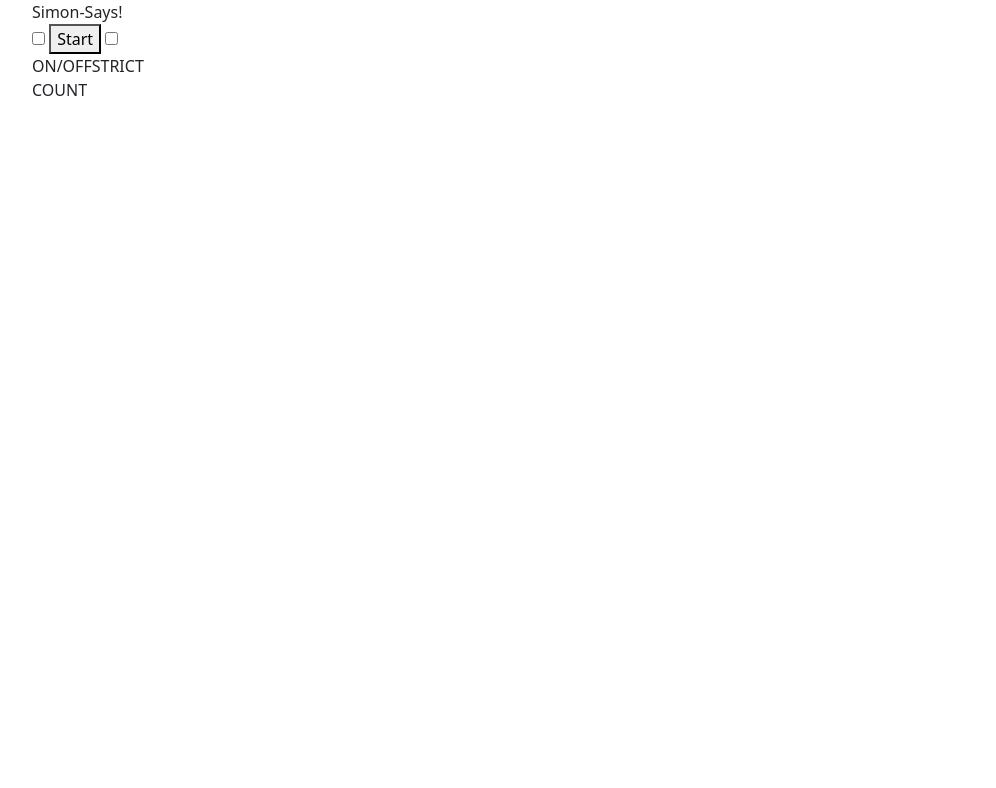
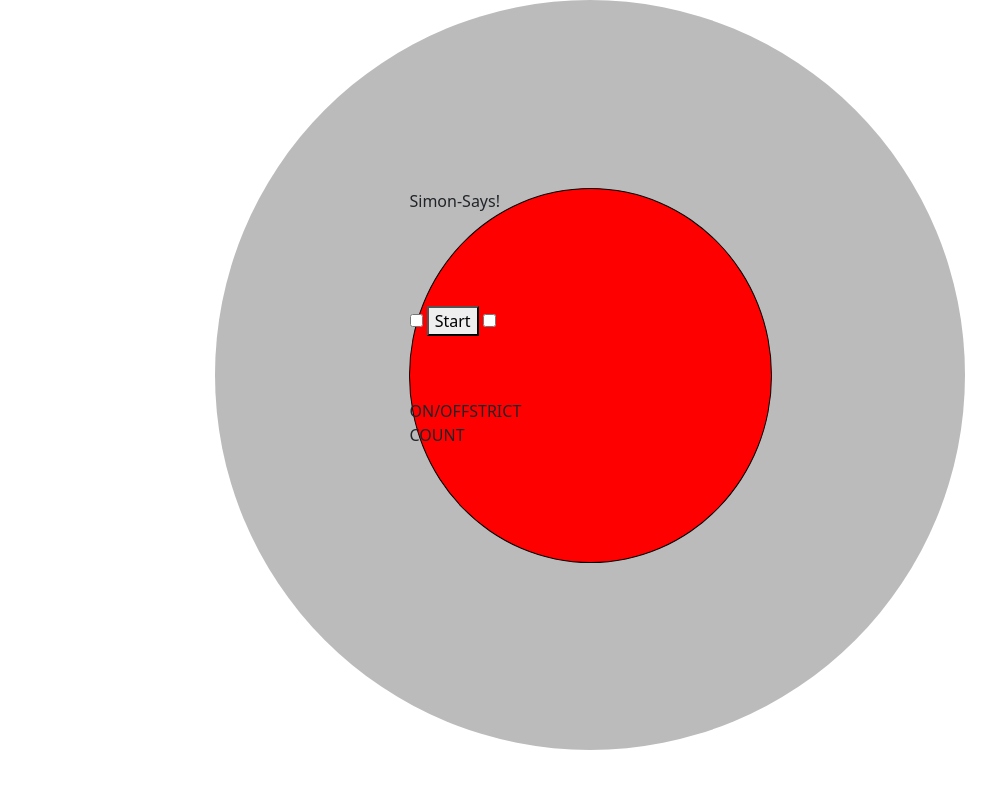
Before and after one commit to Joshua-Talltree/Simple-Simon-Says, a plain HTML site: page index.html in a window 1280 px wide. Shown: the whole page, without its empty margins (50-1046 px from the left). Drawn offline with nearby package versions, Linux system fonts and the light colour scheme.

Commit message:
simple simon says...

```diff
--- a/index.html
+++ b/index.html
@@ -6,8 +6,8 @@
     <link href="https://cdn.jsdelivr.net/npm/bootstrap@5.0.0-beta1/dist/css/bootstrap.min.css" rel="stylesheet" integrity="sha384-giJF6kkoqNQ00vy+HMDP7azOuL0xtbfIcaT9wjKHr8RbDVddVHyTfAAsrekwKmP1" crossorigin="anonymous">
     <link rel="stylesheet" href="simple-simon.css">
 </head>
-<body class="container">
-    <div id="outter-circle">
+<body>
+    <div class="container d-flex justify-content-center" id="outer-circle">
         <div id="green-top-left"></div>
         <div id="red-top-right"></div>
         <div id="yellow"></div>
@@ -20,7 +20,7 @@
                 <input type="checkbox" class="toggle" id="strict">
             </div>
             <div class="text1">
-                <span>ON/OFF</span>STRICT</span>
+                <span>ON/OFF</span><span>STRICT</span>
             </div>
             <div id="turn"></div>
             <div class="text2">
--- a/simple-simon.css
+++ b/simple-simon.css
@@ -1,5 +1,25 @@
-#simon-box {
-    width: 700px;
-    height: 700px;
-    postion: absolute;
+#outer-circle {
+    height: 750px;
+    width: 750px;
+    background-color: #bbb;
+    border-radius: 50%;
+    display: inline-block;
 }
+#power-panel {
+    background-color: red;
+    border-radius: 50%;
+    display: inline-block;
+    top: 25%; /* of the container */
+    width:50%; /* of the container */
+    height:50%; /* of the container */
+    position: relative;
+    border:1px solid black;
+}
+#switches {
+    display: inline-block;
+    border-radius: 50%;
+    top: 25%;
+    width: 50%;
+    height: 50%;
+    position: relative;
+}
```
